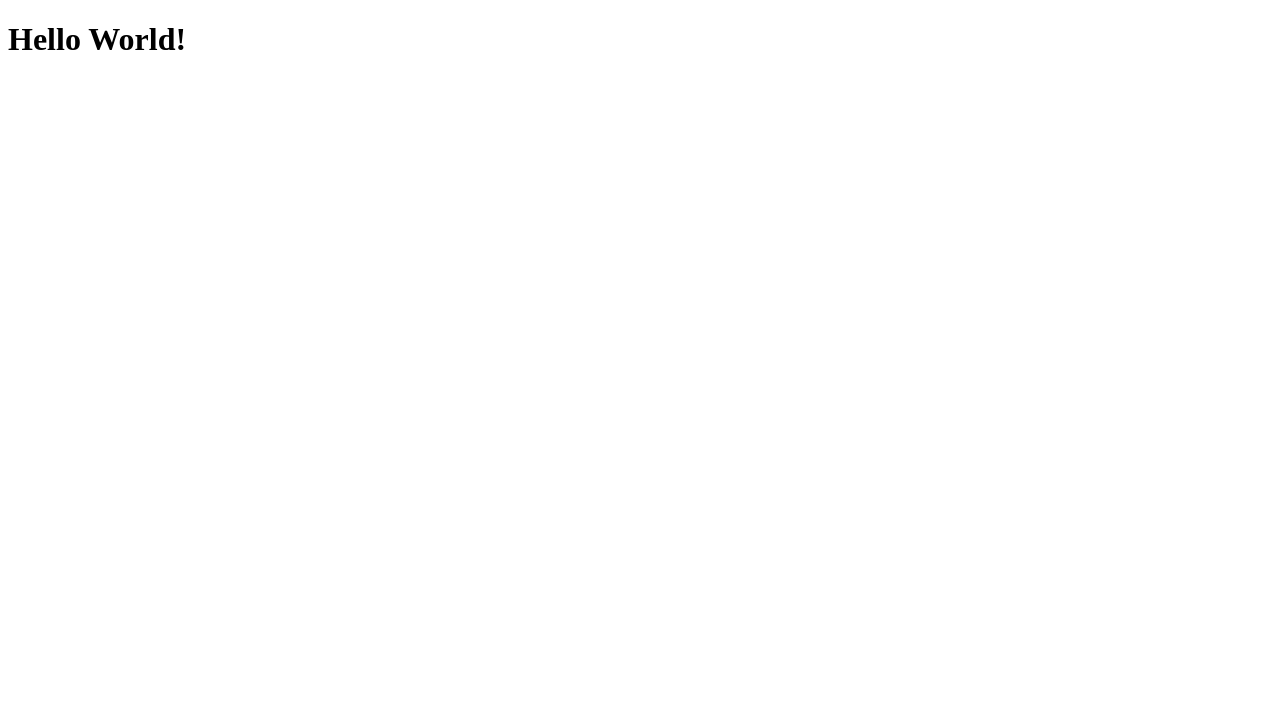
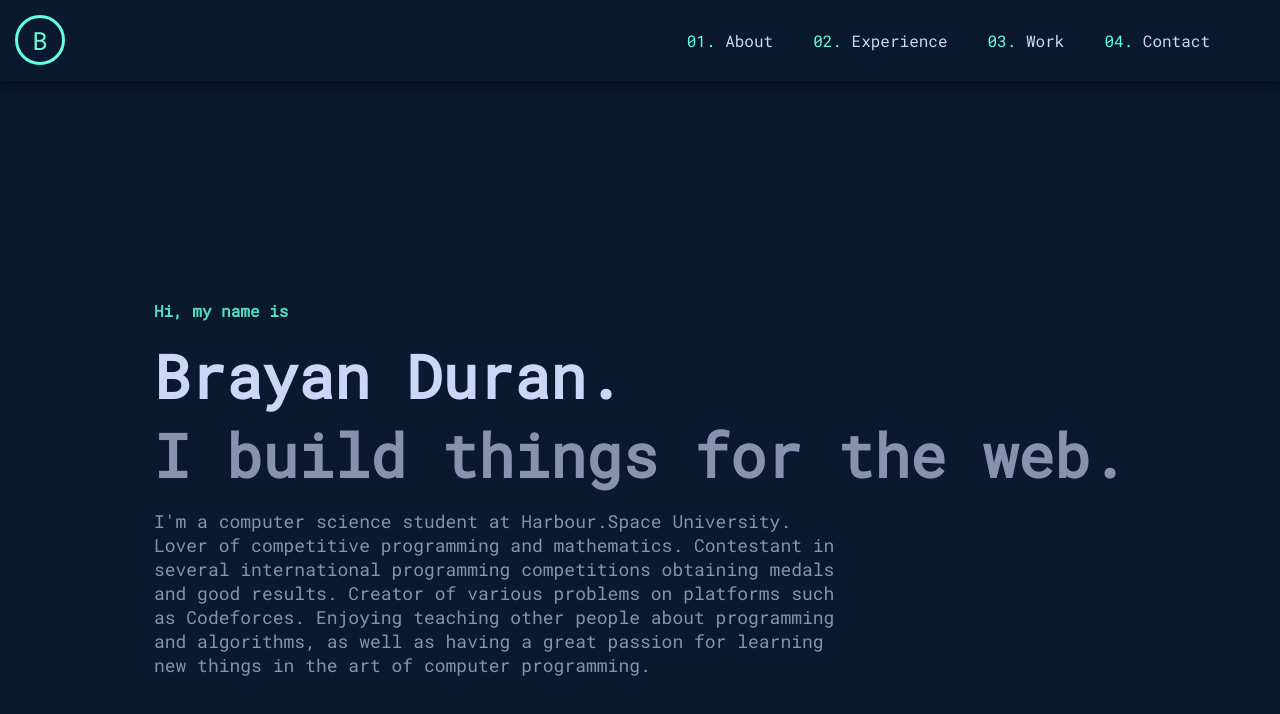
Before and after one commit to brayandm/Portfolio, a plain HTML site: page index.html in a window 1280 px wide. Shown: the top 714 px of the page. Drawn offline with Linux system fonts and the light colour scheme.

Commit message:
some changes added

```diff
--- a/index.html
+++ b/index.html
@@ -1,14 +1,90 @@
 <!DOCTYPE html>
 <html lang="en">
-  <head>
+
+<head>
     <meta charset="UTF-8">
     <meta name="viewport" content="width=device-width, initial-scale=1.0">
     <meta http-equiv="X-UA-Compatible" content="ie=edge">
     <title>Portfolio</title>
+    <link rel="preconnect" href="https://fonts.googleapis.com">
+    <link rel="preconnect" href="https://fonts.gstatic.com" crossorigin>
+    <link href="https://fonts.googleapis.com/css2?family=Roboto+Mono&display=swap" rel="stylesheet">
     <link rel="stylesheet" href="style.css" />
-  </head>
-  <body>
-    <h1>Hello World!</h1>
+</head>
+
+<body>
+    <header>
+        <section class="wrapper">
+            <button class="main-button">B</button>
+            <nav>
+                <ul>
+                    <li><a class="nav-about" href="#">
+                            <p>01.&nbsp</p>About
+                        </a></li>
+                    <li><a class="nav-experience" href="#">
+                            <p>02.&nbsp</p>Experience
+                        </a></li>
+                    <li><a class="nav-work" href="#">
+                            <p>03.&nbsp</p>Work
+                        </a></li>
+                    <li><a class="nav-contact" href="#">
+                            <p>04.&nbsp</p>Contact
+                        </a></li>
+                </ul>
+            </nav>
+        </section>
+    </header>
+
+    <div class="content">
+
+        <div class="presentation">
+            <h1>Hi, my name is</h1>
+            <h2>Brayan Duran.</h2>
+            <h3>I build things for the web.</h3>
+            <p> I'm a computer science student at Harbour.Space University. Lover of competitive programming and
+                mathematics. Contestant in several international programming competitions obtaining medals and good
+                results.
+                Creator of various problems on platforms such as Codeforces. Enjoying teaching other people about
+                programming and algorithms, as well as having a great passion for learning new things in the art of
+                computer
+                programming.</p>
+        </div>
+        <p class="text hide">Lorem ipsum dolor sit amet, consectetur adipiscing elit. Aenean rhoncus nec massa vel
+            convallis. Quisque
+            congue egestas leo et fermentum. Nullam tincidunt mattis laoreet. Morbi eget dapibus ex, sed dictum risus.
+            In hac habitasse platea dictumst. Class aptent taciti sociosqu ad litora torquent per conubia nostra, per
+            inceptos himenaeos. Vivamus tempor posuere odio vel cursus. Nullam mollis erat sed metus auctor malesuada.
+            Vivamus rhoncus quis velit ut pharetra. Vestibulum in ante finibus, blandit massa vel, lobortis mi. Nullam
+            elit massa, viverra sed diam in, aliquam auctor ex.
+
+            Suspendisse egestas luctus ipsum, id rutrum lorem ullamcorper eu. Mauris quis tincidunt dui. Maecenas mauris
+            nisi, suscipit sed euismod eget, convallis at elit. Nam vulputate dui at ex mollis convallis. Ut id libero
+            neque. Phasellus vitae dictum nibh. Duis euismod eros ipsum, nec condimentum mauris pharetra in. Morbi
+            eleifend cursus ligula et maximus. In elementum, ipsum at hendrerit mollis, nulla lectus volutpat diam, in
+            fringilla elit odio nec mi. Aliquam a quam eget elit ultricies scelerisque ac et dui. Fusce elit mi,
+            faucibus ac libero quis, iaculis maximus erat. Praesent quis iaculis ipsum. Sed pharetra eros in nisi
+            tempor, sit amet dapibus ligula gravida. Donec nunc tortor, maximus ac nulla ac, dignissim egestas libero.
+            Morbi bibendum orci ac congue vulputate. Praesent vulputate orci diam.
+
+            Mauris sodales sit amet neque vitae egestas. Suspendisse in diam ante. Mauris leo eros, dignissim non
+            aliquet nec, dictum lacinia massa. Nulla eu nulla tincidunt, vulputate magna vitae, volutpat nisl. Maecenas
+            volutpat justo at elit finibus, id congue tellus efficitur. Ut luctus placerat dui, a dictum metus
+            ullamcorper non. Praesent dapibus ultricies nibh cursus pretium. Maecenas rutrum lorem et tellus molestie,
+            eu viverra dui accumsan.
+
+            Nunc blandit convallis nibh nec feugiat. Vestibulum fringilla sem tempor diam laoreet cursus. Aliquam dolor
+            felis, elementum vulputate rhoncus nec, rutrum a libero. Fusce vitae aliquet arcu. Vestibulum luctus mauris
+            dolor, at dapibus arcu bibendum vel. In vulputate odio vitae diam ullamcorper cursus. Donec ac suscipit
+            nibh. In nec ex vel lacus sollicitudin eleifend. Sed fermentum augue vel ligula fermentum, sit amet
+            elementum ex vehicula.
+
+            Morbi consequat ac urna in dictum. Aenean sodales mollis nulla, quis laoreet augue tincidunt vulputate.
+            Etiam suscipit egestas dolor sed efficitur. Quisque faucibus dui eget odio tempus dapibus. Quisque quis
+            venenatis sapien. Curabitur eu lectus imperdiet, euismod ipsum a, mollis ante. Integer nec nulla quam.
+            Vestibulum lectus velit, varius ac sem quis, eleifend eleifend purus. Vestibulum non nisl eget odio iaculis
+            ultricies eu sed nibh.</p>
+    </div>
     <script src="/script.js"></script>
-  </body>
+</body>
+
 </html>
--- a/script.js
+++ b/script.js
@@ -0,0 +1,16 @@
+window.onscroll = function() {myFunction()};
+mainButton = document.querySelector(".main-button");
+
+mainButton.addEventListener('click', _ => {
+    location.reload();
+})
+
+function myFunction() {
+  if (document.body.scrollTop > 400 || document.documentElement.scrollTop > 400)
+  {
+    document.querySelector(".content .text").classList.remove("hide");
+  } else
+  {
+    document.querySelector(".content .text").classList.add("hide");
+  }
+}
--- a/style.css
+++ b/style.css
@@ -0,0 +1,221 @@
+:root {
+    --color-palette-light-background: #133040;
+    --color-palette-background: #0A192F;
+    --color-palette-dark-background: #071221;
+    --color-palette-light-turquoise: #64FFDA;
+    --color-palette-dark-turquoise: #57DCC0;
+    --color-palette-light-gray: #CCD6F6;
+    --color-palette-gray: #8892B0;
+    --color-palette-dark-gray: #495670;
+}
+
+* {
+    padding: 0;
+    margin: 0;
+    font-family: 'Roboto Mono', monospace;
+}
+
+@keyframes fade-in {
+    from {
+      opacity: 0;
+    }
+    to {
+      opacity: 1;
+    }
+}
+
+@keyframes fade-in-down {
+    from {
+        transform: translate3d(0,-40px,0);
+    }
+
+    to {
+        transform: translate3d(0,0,0);
+        opacity: 1
+    }
+}
+
+@keyframes fade-in-up {
+    from {
+        transform: translate3d(0,40px,0);
+    }
+
+    to {
+        transform: translate3d(0,0,0);
+        opacity: 1
+    }
+}
+
+.hide {
+    display: none;
+}
+
+body {
+    display: flex;
+    background-color: var(--color-palette-background);
+    height: 5000px;
+}
+
+body::-webkit-scrollbar {
+    --webkit-appearance: none;
+}
+
+body::-webkit-scrollbar:vertical {
+    width:8px;
+}
+
+body::-webkit-scrollbar-button:increment,body::-webkit-scrollbar-button {
+    display: none;
+}
+
+body::-webkit-scrollbar:horizontal {
+    height: 10px;
+}
+
+body::-webkit-scrollbar-thumb {
+    background-color: var(--color-palette-dark-gray);
+    border-radius: 20px;
+}
+
+body::-webkit-scrollbar-track {
+    border-radius: 10px;
+}
+
+header {
+    background: var(--color-palette-background);
+    width: 100%;
+    position: fixed;
+    z-index: 10;
+}
+
+.wrapper {
+    width: 100%;
+    overflow: hidden;
+    box-shadow: 0px 5px 5px var(--color-palette-dark-background);
+}
+
+.main-button {
+    width: 50px;
+    height: 50px;
+    border-radius: 100%;
+    font-size: 25px;
+    margin: 15px;
+    color: var(--color-palette-light-turquoise);
+    background-color: var(--color-palette-background);
+    border: 3px solid var(--color-palette-light-turquoise);
+    transition: transform 1s;
+}
+
+.main-button:hover {
+    background-color: var(--color-palette-light-background);
+    transform: scale(1.1);
+}
+
+nav {
+    float: right;
+    padding: 10px;
+    padding-right: 50px;
+}
+
+nav ul {
+    list-style: none;
+    overflow: hidden;
+}
+
+nav ul li {
+    float: left;
+    font-size: 16px;
+}
+
+nav ul li a {
+    display: block;
+    padding: 20px;
+    color: var(--color-palette-light-gray);
+    text-decoration: none;
+}
+
+nav ul li a p {
+    display: inline;
+    color: var(--color-palette-light-turquoise);
+}
+
+nav ul li a:hover {
+    transition: color 500ms;
+    color: var(--color-palette-dark-turquoise);
+}
+
+.nav-about {
+    opacity: 0;
+    animation: fade-in-down 1s;
+    animation-delay: 1s;
+    animation-fill-mode: both;
+}
+
+.nav-experience {
+    opacity: 0;
+    animation: fade-in-down 1s;
+    animation-delay: 1.2s;
+    animation-fill-mode: both;
+}
+
+.nav-work {
+    opacity: 0;
+    animation: fade-in-down 1s;
+    animation-delay: 1.4s;
+    animation-fill-mode: both;
+}
+
+.nav-contact {
+    opacity: 0;
+    animation: fade-in-down 1s;
+    animation-delay: 1.6s;
+    animation-fill-mode: both;
+}
+
+.content {
+    margin: 300px auto;
+}
+
+.presentation h1 {
+    color: var(--color-palette-dark-turquoise);
+    font-size: 16px;
+    margin-bottom: 15px;
+    opacity: 0;
+    animation: fade-in-up 1s;
+    animation-delay: 2s;
+    animation-fill-mode: both;
+}
+
+.presentation h2 {
+    color: var(--color-palette-light-gray);
+    font-size: 60px;
+    opacity: 0;
+    animation: fade-in-up 1s;
+    animation-delay: 2.2s;
+    animation-fill-mode: both;
+}
+
+.presentation h3 {
+    color: var(--color-palette-gray);
+    font-size: 60px;
+    margin-bottom: 15px;
+    opacity: 0;
+    animation: fade-in-up 1s;
+    animation-delay: 2.4s;
+    animation-fill-mode: both;
+}
+
+.presentation p {
+    color: var(--color-palette-gray);
+    font-size: 18px;
+    max-width: 700px;
+    margin-bottom: 50px;
+    opacity: 0;
+    animation: fade-in-up 1s;
+    animation-delay: 2.6s;
+    animation-fill-mode: both;
+}
+
+.text {
+    width: 400px;
+}
```
